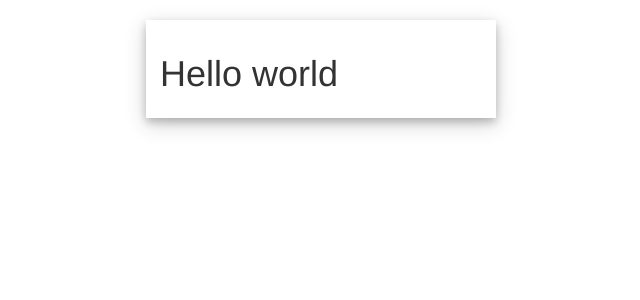
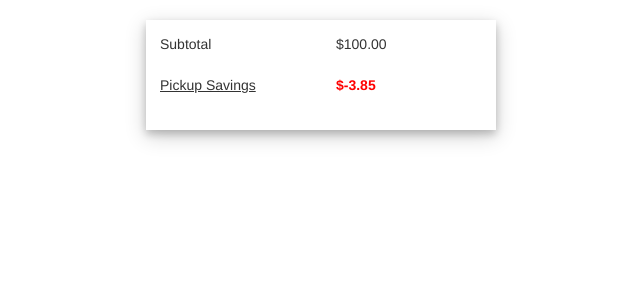
Before and after one commit to leslie-alldridge/shopping-cart-preview-react-redux, a React (Create React App) app: page / in a window 1280 px wide. Shown: the top 300 px of the page, without its empty margins (319-959 px from the left). Built offline with nearby package versions, Linux system fonts and the light colour scheme.

Commit message:
tooltip savings

```diff
--- a/src/App.css
+++ b/src/App.css
@@ -7,3 +7,7 @@
   box-shadow: 0 4px 8px 0 rgba(0, 0, 0, 0.2), 0 6px 20px 0 rgba(0, 0, 0, 0.19);
   padding: 1em;
 }
+
+.purchase-card > .show-grid {
+  padding-bottom: 1.5em;
+}
--- a/src/App.js
+++ b/src/App.js
@@ -1,13 +1,26 @@
 import React, { Component } from 'react';
 import { Grid } from 'react-bootstrap';
+
+import Subtotal from './components/Subtotal/Subtotal';
+import PickupSavings from './components/PickupSavings/PickupSavings';
 import './App.css';
 
 class App extends Component {
+  constructor(props) {
+    super(props);
+
+    this.state = {
+      total: 100,
+      pickupSavings: -3.85
+    };
+  }
+
   render() {
     return (
       <div className="container">
         <Grid className="purchase-card">
-          <h1>Hello world</h1>
+          <Subtotal price={this.state.total.toFixed(2)} />
+          <PickupSavings price={this.state.pickupSavings} />
         </Grid>
       </div>
     );
--- /dev/null
+++ b/src/components/PickupSavings/PickupSavings.js
@@ -0,0 +1,37 @@
+import React, { Component } from 'react';
+
+import { Row, Col, Tooltip, OverlayTrigger } from 'react-bootstrap';
+
+let styles = {
+  pickupSavings: {
+    textDecoration: 'underline'
+  },
+  totalSavings: {
+    color: 'red',
+    fontWeight: 800
+  }
+};
+
+export default class PickupSavings extends Component {
+  render() {
+    const tooltip = (
+      <Tooltip id="tooltip">
+        <p>
+          Picking up your order in the store helps cut costs, and we pass the
+          savings on to you.
+        </p>
+      </Tooltip>
+    );
+
+    return (
+      <Row className="show-grid">
+        <Col md={6}>
+          <OverlayTrigger placement="bottom" overlay={tooltip}>
+            <div style={styles.pickupSavings}>Pickup Savings</div>
+          </OverlayTrigger>
+        </Col>
+        <Col style={styles.totalSavings} md={6}>{`$${this.props.price}`}</Col>
+      </Row>
+    );
+  }
+}
--- a/src/components/Subtotal/Subtotal.js
+++ b/src/components/Subtotal/Subtotal.js
@@ -0,0 +1,13 @@
+import React, { Component } from 'react';
+import { Row, Col } from 'react-bootstrap';
+
+export default class Subtotal extends Component {
+  render() {
+    return (
+      <Row className="show-grid">
+        <Col md={6}>Subtotal</Col>
+        <Col md={6}>{`$${this.props.price}`}</Col>
+      </Row>
+    );
+  }
+}
```
